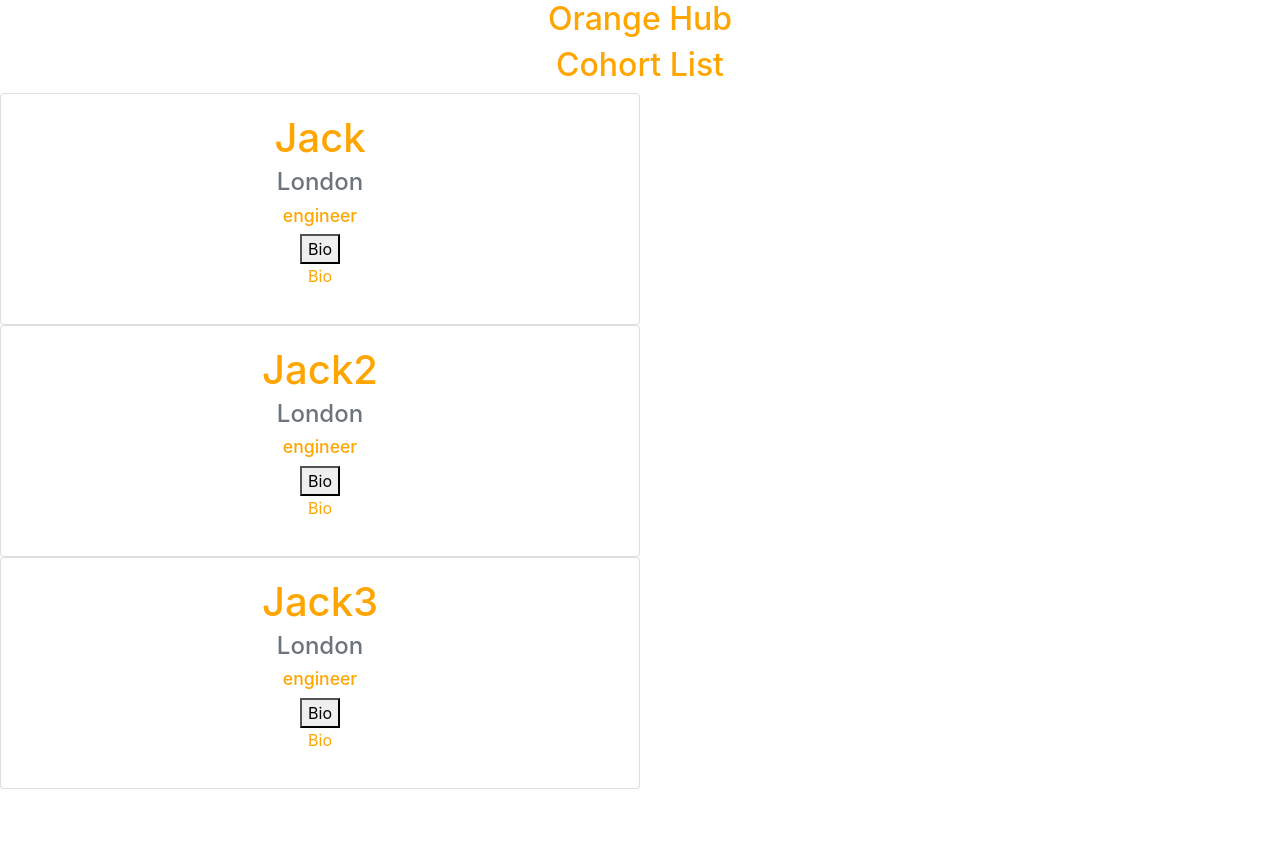
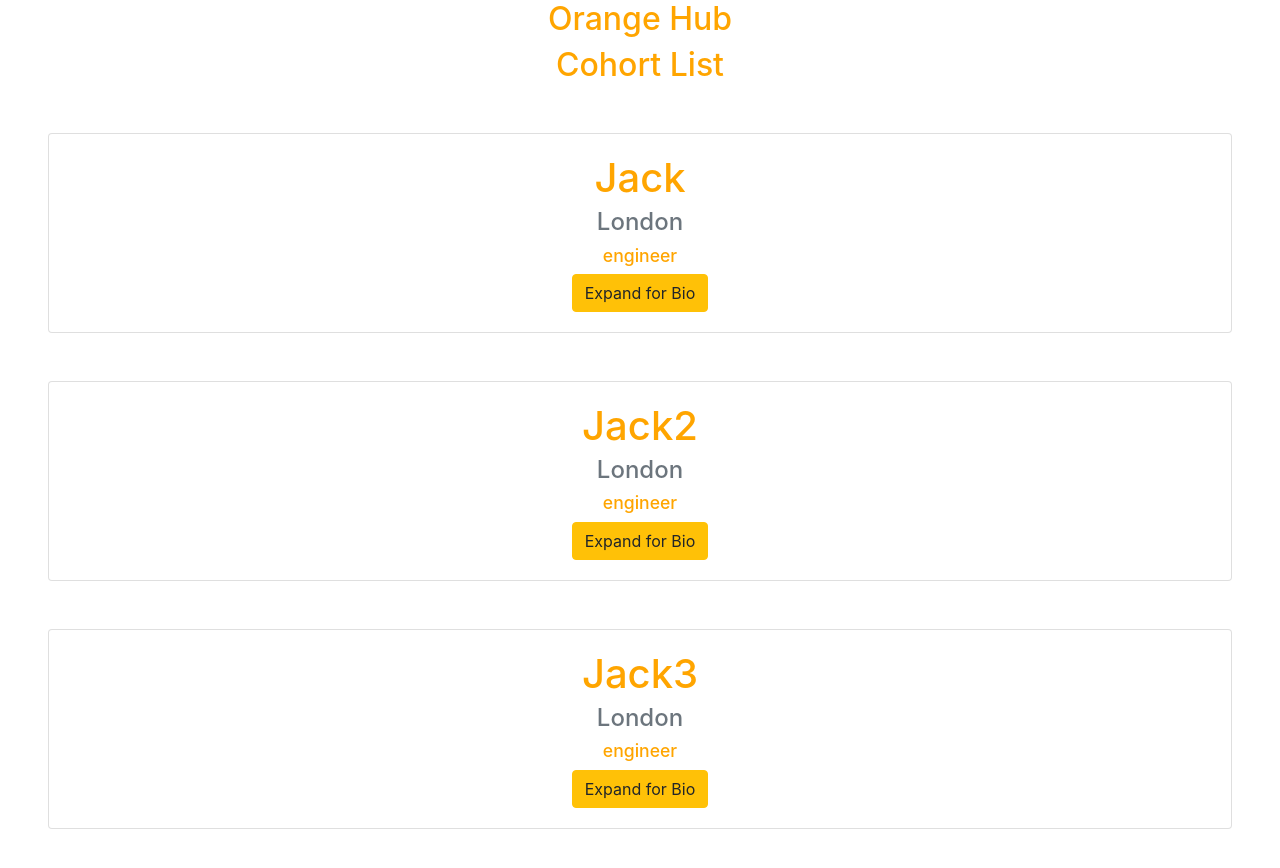
Before and after one commit to hawkinsJack/orangeHub, a React (Create React App) app: page / in a window 1280 px wide. Shown: the top 868 px of the page. Before the commit the page ends 800 px from the top, so only its background shows below. Built offline with nearby package versions, Linux system fonts and the light colour scheme.

Commit message:
Collapse feature added as well as magin to card

```diff
--- a/src/components/Profile/Profile.jsx
+++ b/src/components/Profile/Profile.jsx
@@ -1,23 +1,23 @@
-import React, {useState} from 'react'
+import React, { useState } from 'react'
 
 const Profile = ({ name, location, role, bio }) => {
-const [open, setOpen]=useState(true)
-const handleOpen = ()=>{
-    console.log(bio)
-setOpen(!open)
+    const [open, setOpen] = useState(false)
 
-}
-
+    const handleOpen = () => {
+        setOpen(!open)
+    }
 
     return (
-        <div className="card w-50">
+        <div className="card w-auto mx-5 my-5 ">
             <div className="card-body">
                 <h3 className="profile-name card-title">{name}</h3>
 
                 <h4 className="profile-location card-subtitle mb-2 text-muted">{location}</h4>
 
                 <h4 className="profile-role">{role}</h4>
-            <button onClick={handleOpen}>Bio</button>
+
+                <button onClick={handleOpen} type="button" class="btn btn-warning">Expand for Bio</button>
+
                 {open && <p className="profile-bio">{bio}</p>}
             </div>
         </div>
```
